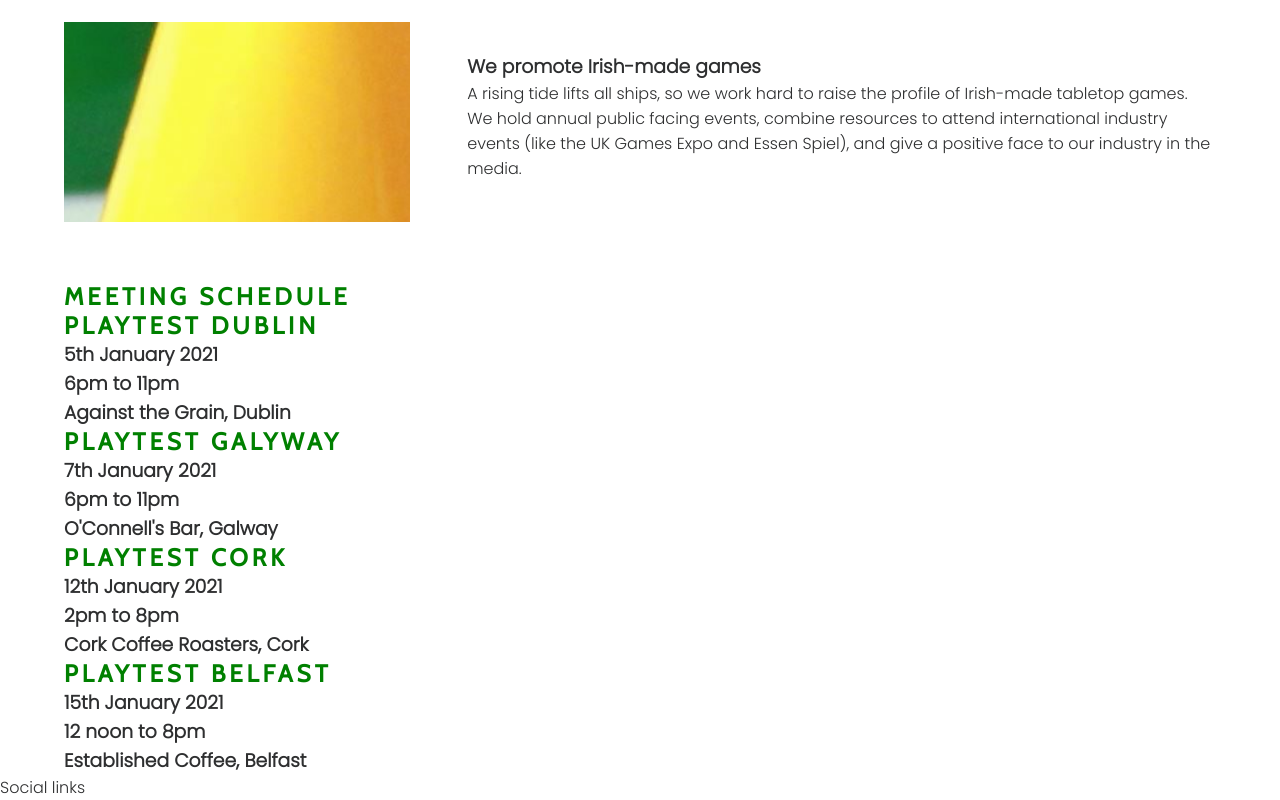
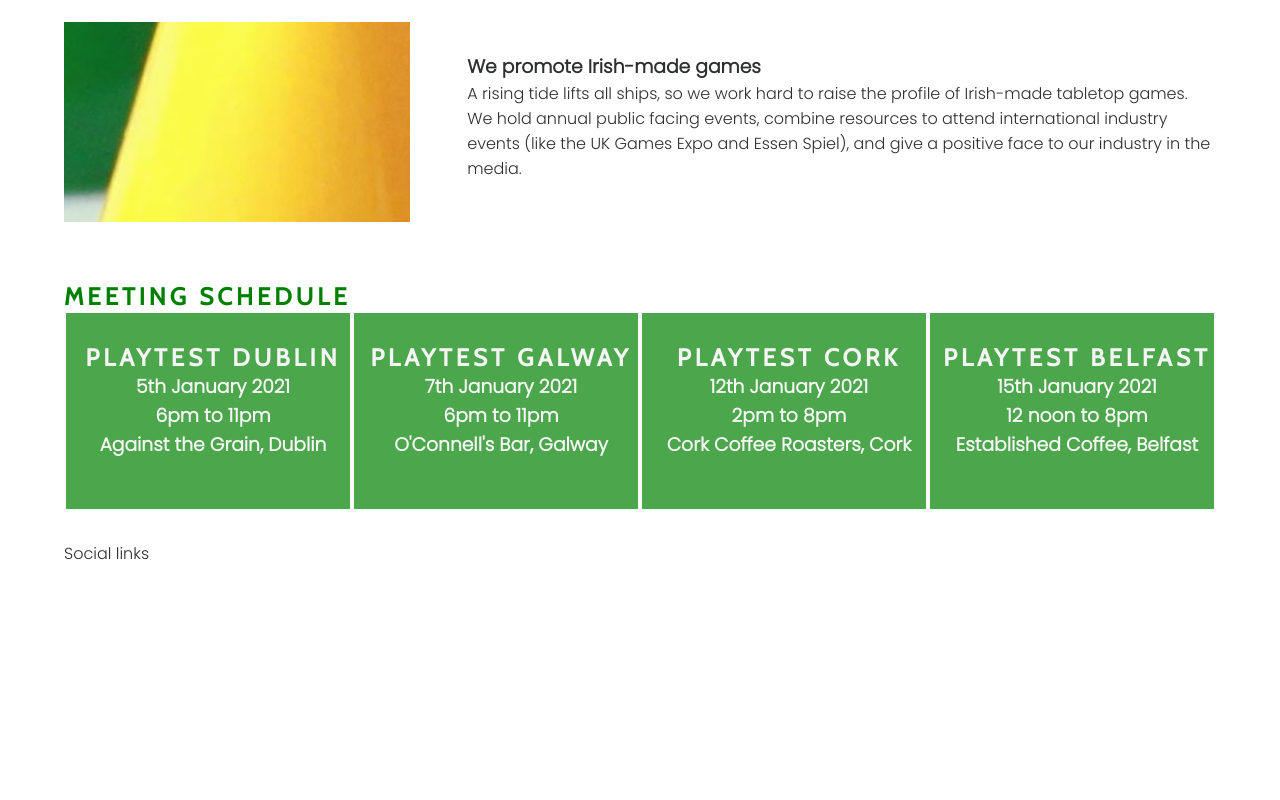
Before and after one commit to robindavidgames/ci-project01, a plain HTML site: page index.html in a window 1280 px wide. Shown: the part 872-1672 px from the top of the page. After the commit the page ends 1438 px from the top, so only its background shows below. Drawn offline with nearby package versions, Linux system fonts and the light colour scheme.

Commit message:
add CSS for 'Meeting Schedule' section

```diff
--- a/assets/css/style.css
+++ b/assets/css/style.css
@@ -139,3 +139,28 @@ header {
     margin: 0 auto;
     padding-top: 30px;
 }
+
+/* Code modified from Love Running sample project */
+.location {
+    color: whitesmoke;
+    background-color: rgba(0, 128, 0, 0.7);
+    width: 25%;
+    height: 200px;
+    padding: 30px 0 0 10px;
+    text-align: center;
+    border: 2px solid white;
+    float: left;
+    box-sizing: border-box;
+}
+
+/* Override the h2 elements in the meetup section as they need greater contrast */
+.location h2 {
+    color: whitesmoke;
+}
+
+footer {
+    clear: both;
+    width: 90vw;
+    margin: 0 auto;
+    padding-top: 30px;
+}
--- a/index.html
+++ b/index.html
@@ -92,25 +92,25 @@
             <div>
                 <h2>Meeting Schedule</h2>
             </div>
-            <div>
+            <div class="location">
                 <h2>Playtest Dublin</h2>
                 <h3>5th January 2021</h3>
                 <h3>6pm to 11pm</h3>
                 <h3>Against the Grain, Dublin</h3>
             </div>
-            <div>
-                <h2>Playtest Galyway</h2>
+            <div class="location">
+                <h2>Playtest Galway</h2>
                 <h3>7th January 2021</h3>
                 <h3>6pm to 11pm</h3>
                 <h3>O'Connell's Bar, Galway</h3>
             </div>
-            <div>
+            <div class="location">
                 <h2>Playtest Cork</h2>
                 <h3>12th January 2021</h3>
                 <h3>2pm to 8pm</h3>
                 <h3>Cork Coffee Roasters, Cork</h3>
             </div>
-            <div>
+            <div class="location">
                 <h2>Playtest Belfast</h2>
                 <h3>15th January 2021</h3>
                 <h3>12 noon to 8pm</h3>
```
Also changed, not shown: 1 other file.
